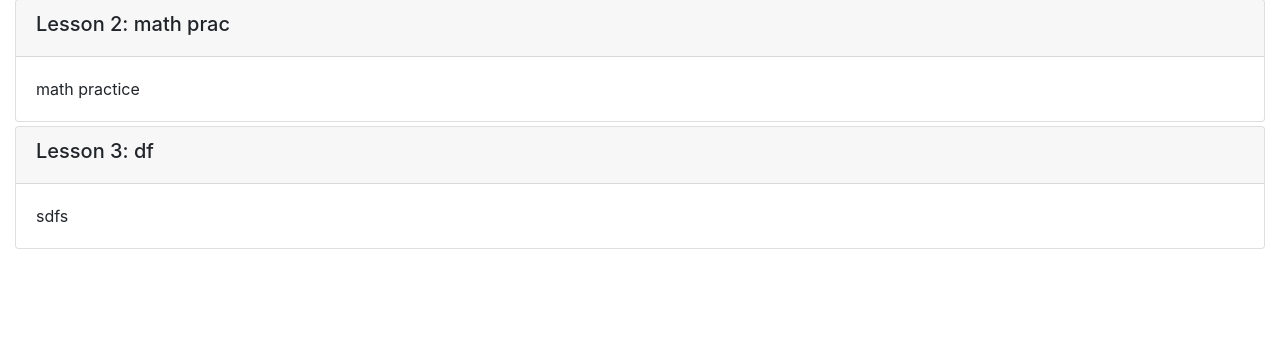
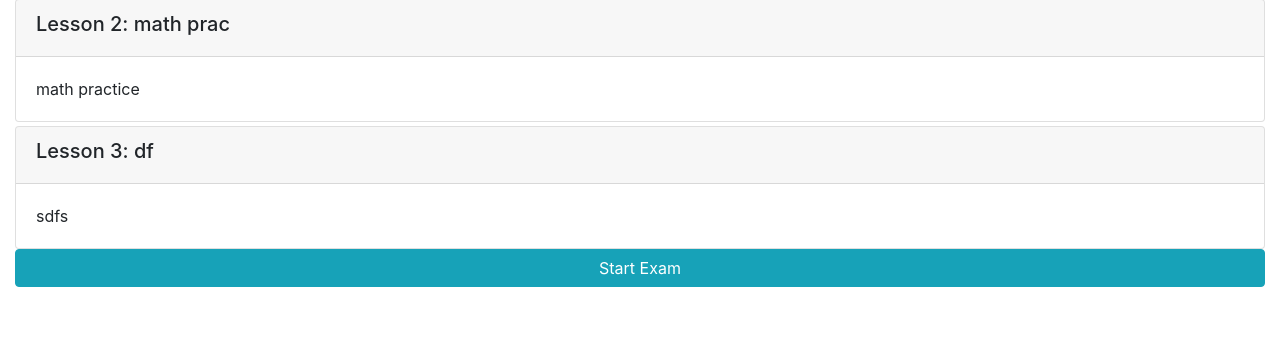
Before and after one commit to gabriel-coyote/Online-Course_AppTest, a Django app: page /onlinecourse/1/ in a window 1280 px wide. Shown: the part 103-452 px from the top of the page. Run offline with Django 3.2, Linux system fonts and the light colour scheme; data comes from the database, SQL or seed files in the repository; some libraries are stand-ins or nearby versions.

Commit message:
near complete

```diff
--- a/onlinecourse/models.py
+++ b/onlinecourse/models.py
@@ -137,5 +137,5 @@ class Choice(models.Model):
 # One choice could belong to multiple submissions
 class Submission(models.Model):
     enrollment = models.ForeignKey(Enrollment, on_delete=models.CASCADE)
-    chocies = models.ManyToManyField(Choice)
+    choices = models.ManyToManyField(Choice)
     #Other fields and methods you would like to design
--- a/onlinecourse/templates/onlinecourse/course_detail_bootstrap.html
+++ b/onlinecourse/templates/onlinecourse/course_detail_bootstrap.html
@@ -62,6 +62,11 @@
                 </div>
 
             -->
+
+            <button data-toggle="collapse" data-target="#exam"
+            class="btn btn-info" role="button" style="width:100%">
+           Start Exam</button>
+
             <div id="exam" class="collapse">
                 {% if user.is_authenticated %}
                    <form id="questionform" action="{% url 'onlinecourse:submit' course.id %}" method="post">
```
Also changed, not shown: db.sqlite3, onlinecourse/migrations/0003_auto_20220701_2328.py (added).
